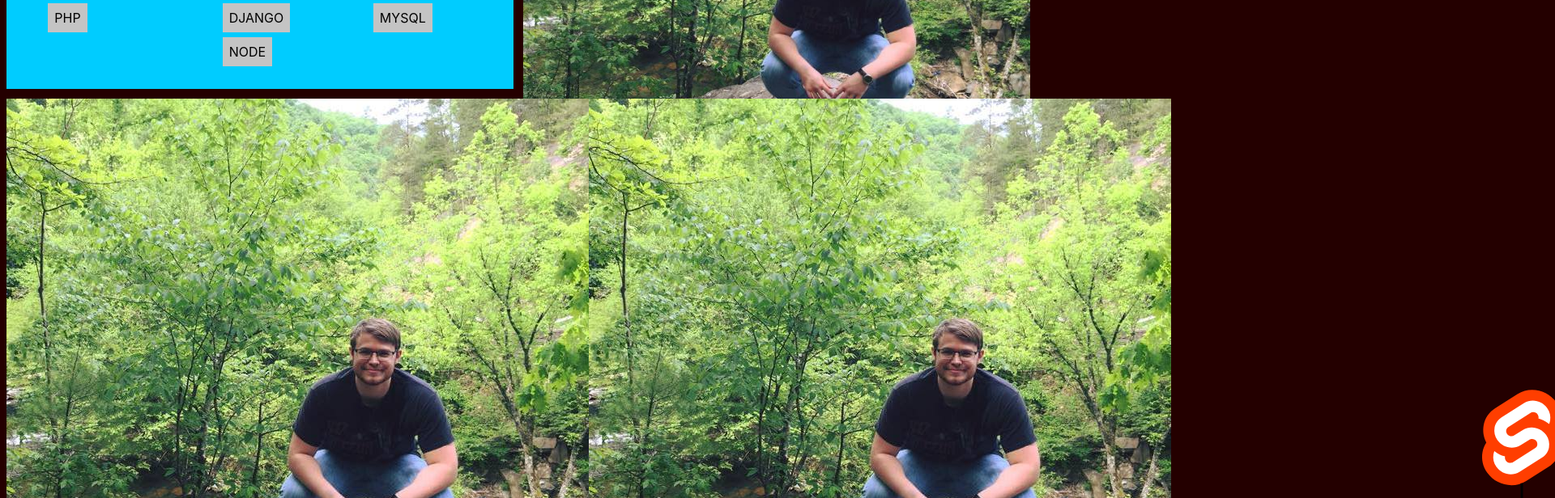
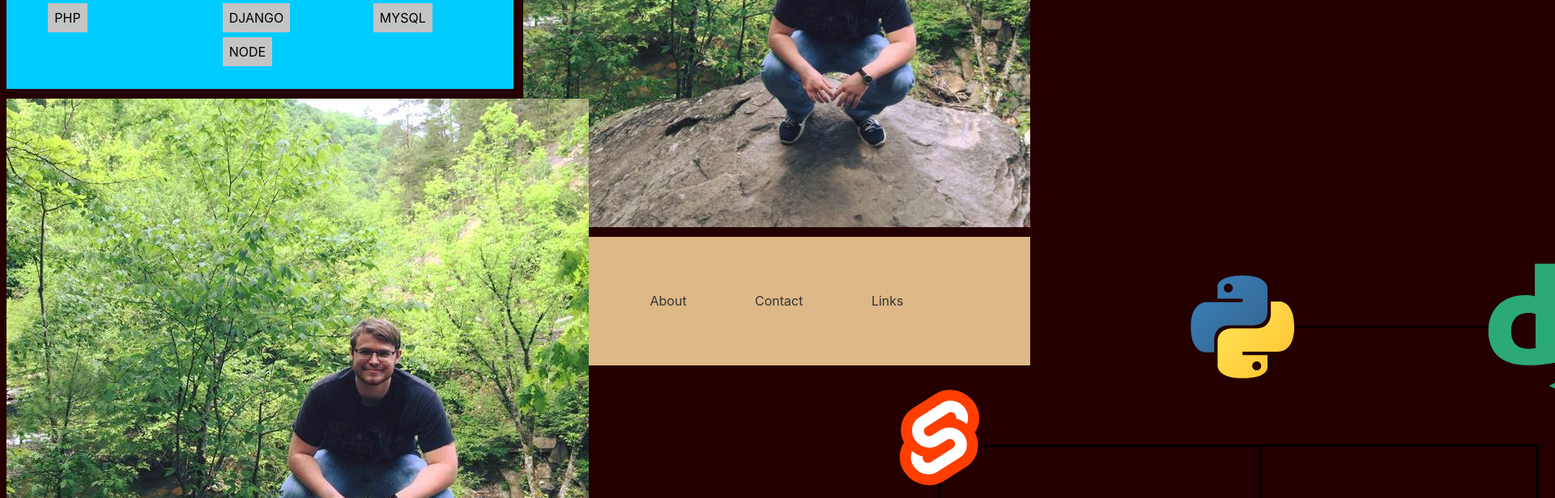
Before and after one commit to tsclay/portfolio-site, a Svelte app: page / in a window 1280 px wide. Shown: the part 340-956 px from the top of the page at 81% size, 1920 px wide, since content can reach past the window. Built offline with nearby package versions, Linux system fonts and the light colour scheme; a web font is replaced by a local one.

Commit message:
pressing Play or Prev and Forward wont break playback processes

```diff
--- a/src/components/Projects.svelte
+++ b/src/components/Projects.svelte
@@ -1,36 +1,44 @@
 <script>
   import { onMount } from "svelte";
-  let links = [
-    "/img/tim.jpg",
-    "/img/drawing.svg",
-    "/img/tim.jpg",
-    "/favicon.png"
-  ];
+  let links = ["/img/tim.jpg", "/img/drawing.svg", "/favicon.png"];
   let duration = 750;
   let timer = null;
+  let isPlaying = false;
+
+  onMount(() => {
+    play();
+  });
 
   const next = () => {
+    console.log("next");
+    if (isPlaying) stop();
     const lastLink = links.shift();
     links = [...links, lastLink];
   };
 
   const prev = () => {
+    console.log("prev");
+    if (isPlaying) stop();
     const nextLink = links.pop();
     links = [nextLink, ...links];
   };
 
   // Start carousel reel
   const play = () => {
-    timer = setInterval(next, duration);
-    console.log("timer started");
+    if (isPlaying) return;
+    isPlaying = true;
+    timer = setInterval(() => {
+      const lastLink = links.shift();
+      links = [...links, lastLink];
+    }, duration);
+    console.log("playing!");
   };
 
   const stop = () => {
+    isPlaying = false;
     console.log("stop!");
     return clearTimeout(timer);
   };
-
-  play();
 </script>
 
 <style>
```
